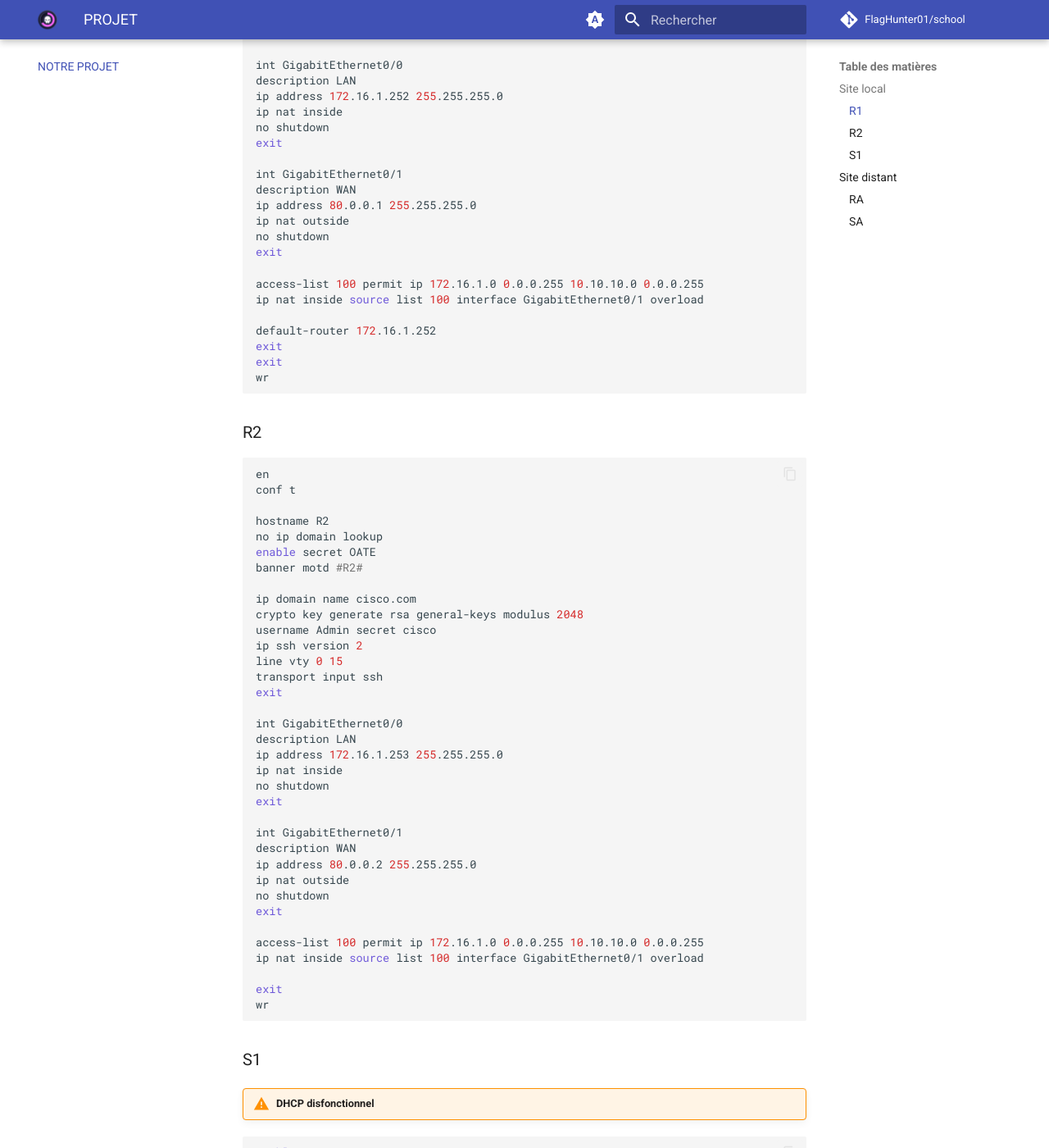
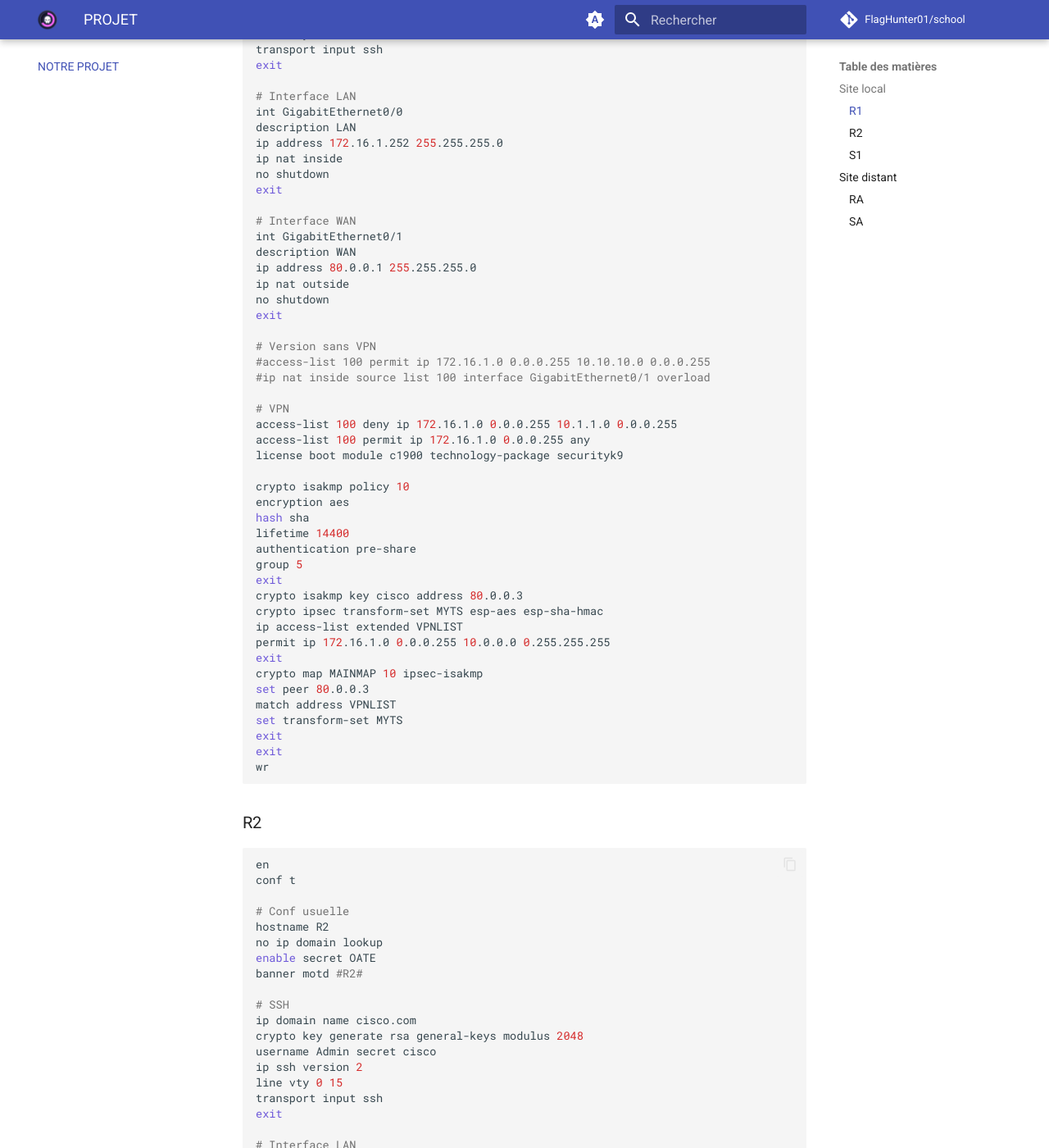
Before and after one commit to FlagHunter01/school, an MkDocs documentation site: the page built from docs/projet.md, in a window 1280 px wide and 1400 px high, scrolled down 648 px. Shown: the whole window at 82% size. Built offline with MkDocs 1.6.1 and Material for MkDocs 9.7.7, drawn with Linux system fonts in a browser that asks for light colours; comment, search, counter and statistics services are not loaded; some of the changed text lies outside the part shown.

Commit message:
Configuration VPN et ajout commentaires

````diff
--- a/docs/projet.md
+++ b/docs/projet.md
@@ -13,11 +13,13 @@
 en
 conf t
 
+# Conf usuelle
 hostname R1
 no ip domain lookup
 enable secret OATE
 banner motd #R1#
 
+# SSH
 ip domain name cisco.com
 crypto key generate rsa general-keys modulus 2048
 username Admin secret cisco
@@ -26,6 +28,7 @@
 transport input ssh
 exit
 
+# Interface LAN
 int GigabitEthernet0/0
 description LAN
 ip address 172.16.1.252 255.255.255.0
@@ -33,6 +36,7 @@
 no shutdown
 exit
 
+# Interface WAN
 int GigabitEthernet0/1
 description WAN
 ip address 80.0.0.1 255.255.255.0
@@ -40,10 +44,31 @@
 no shutdown
 exit
 
-access-list 100 permit ip 172.16.1.0 0.0.0.255 10.10.10.0 0.0.0.255
-ip nat inside source list 100 interface GigabitEthernet0/1 overload
+# Version sans VPN
+#access-list 100 permit ip 172.16.1.0 0.0.0.255 10.10.10.0 0.0.0.255
+#ip nat inside source list 100 interface GigabitEthernet0/1 overload
 
-default-router 172.16.1.252
+# VPN
+access-list 100 deny ip 172.16.1.0 0.0.0.255 10.1.1.0 0.0.0.255
+access-list 100 permit ip 172.16.1.0 0.0.0.255 any
+license boot module c1900 technology-package securityk9
+
+crypto isakmp policy 10
+encryption aes
+hash sha
+lifetime 14400
+authentication pre-share
+group 5
+exit
+crypto isakmp key cisco address 80.0.0.3
+crypto ipsec transform-set MYTS esp-aes esp-sha-hmac
+ip access-list extended VPNLIST
+permit ip 172.16.1.0 0.0.0.255 10.0.0.0 0.255.255.255
+exit
+crypto map MAINMAP 10 ipsec-isakmp
+set peer 80.0.0.3
+match address VPNLIST
+set transform-set MYTS
 exit
 exit
 wr
@@ -55,11 +80,13 @@
 en
 conf t
 
+# Conf usuelle
 hostname R2
 no ip domain lookup
 enable secret OATE
 banner motd #R2#
 
+# SSH
 ip domain name cisco.com
 crypto key generate rsa general-keys modulus 2048
 username Admin secret cisco
@@ -68,6 +95,7 @@
 transport input ssh
 exit
 
+# Interface LAN
 int GigabitEthernet0/0
 description LAN
 ip address 172.16.1.253 255.255.255.0
@@ -75,6 +103,7 @@
 no shutdown
 exit
 
+# Interface WAN
 int GigabitEthernet0/1
 description WAN
 ip address 80.0.0.2 255.255.255.0
@@ -82,9 +111,32 @@
 no shutdown
 exit
 
-access-list 100 permit ip 172.16.1.0 0.0.0.255 10.10.10.0 0.0.0.255
-ip nat inside source list 100 interface GigabitEthernet0/1 overload
+# Version sans VPN
+#access-list 100 permit ip 172.16.1.0 0.0.0.255 10.10.10.0 0.0.0.255
+#ip nat inside source list 100 interface GigabitEthernet0/1 overload
 
+# VPN
+access-list 100 deny ip 172.16.1.0 0.0.0.255 10.1.1.0 0.0.0.255
+access-list 100 permit ip 172.16.1.0 0.0.0.255 any
+license boot module c1900 technology-package securityk9
+
+crypto isakmp policy 10
+encryption aes
+hash sha
+lifetime 14400
+authentication pre-share
+group 5
+exit
+crypto isakmp key cisco address 80.0.0.3
+crypto ipsec transform-set MYTS esp-aes esp-sha-hmac
+ip access-list extended VPNLIST
+permit ip 172.16.1.0 0.0.0.255 10.0.0.0 0.255.255.255
+exit
+crypto map MAINMAP 10 ipsec-isakmp
+set peer 80.0.0.3
+match address VPNLIST
+set transform-set MYTS
+exit
 exit
 wr
 ```
````
